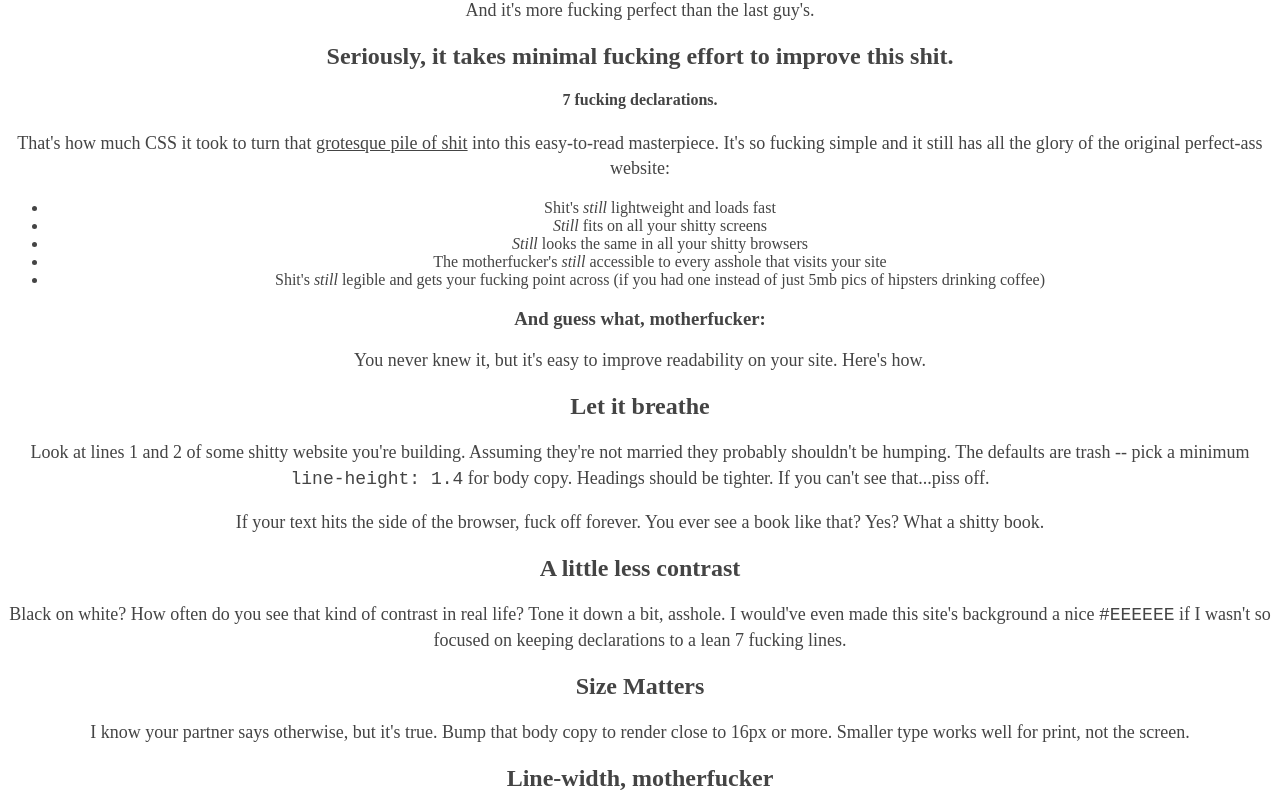
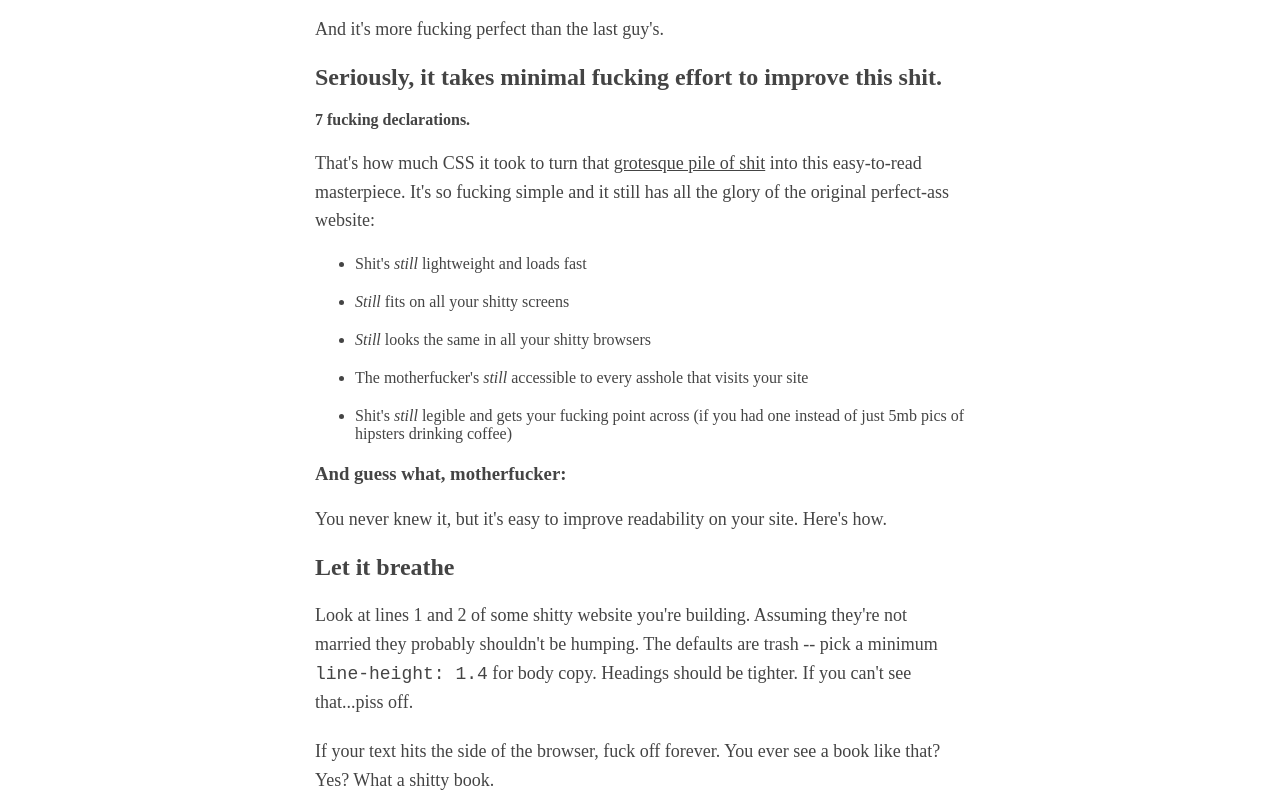
Before and after one commit to MutmutBlop/bettermotherfuckingwebsite, a plain HTML site: page index.html in a window 1280 px wide. Shown: the part 82-882 px from the top of the page. Drawn offline with Linux system fonts and the light colour scheme.

Commit message:
Presque ressemblant

```diff
--- a/style.css
+++ b/style.css
@@ -1,8 +1,9 @@
 *
 {color: #444;
-  text-align: center;
+  max-width: 650px;
+  margin: 20px auto;
 }
 p
 {font-size: 18px;
-  line-height: 1.4;
+  line-height: 1.6;
 }
```
Also changed, not shown: index.html (+2 -2 lines).
